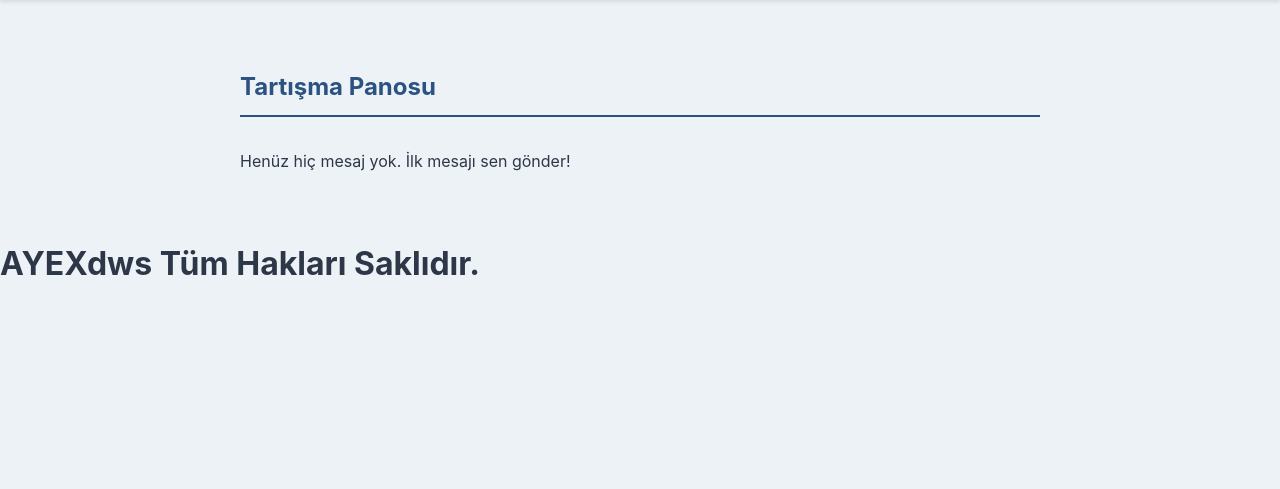
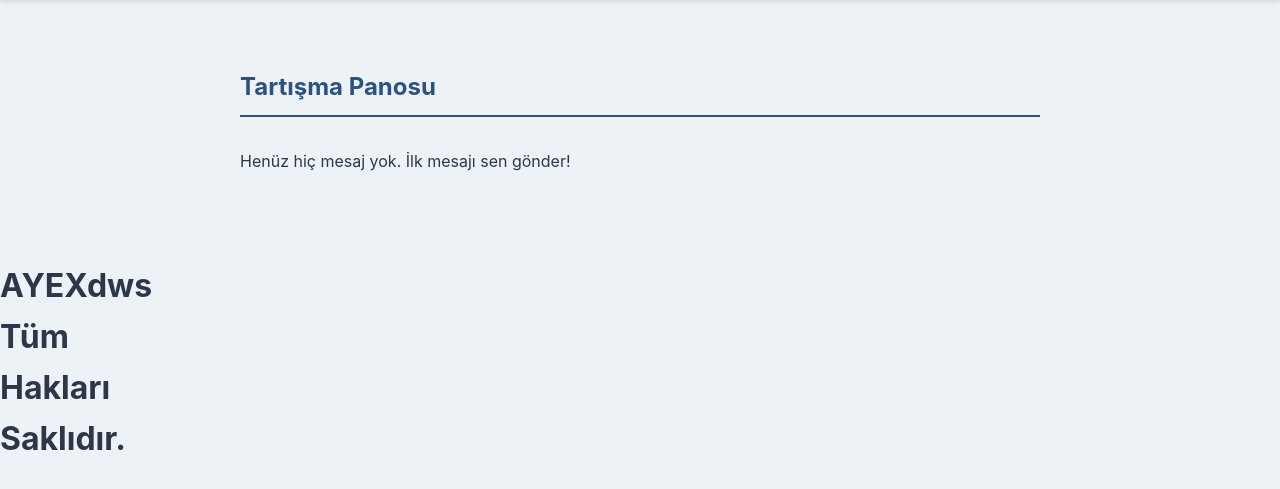
Before and after one commit to AYEXdws/yeniden-basla, a Flask app: page / in a window 1280 px wide. Shown: the part 70-559 px from the top of the page. Run offline with Flask 3, Linux system fonts and the light colour scheme; data that the repository does not hold is empty; some libraries are stand-ins or nearby versions.

Commit message:
Update style.css

```diff
--- a/static/style.css
+++ b/static/style.css
@@ -201,5 +201,7 @@ button[type="submit"]:hover { background-color: #1a202c; }
 .tümhaklar
 {
     font-family: -apple-system, BlinkMacSystemFont, "Segoe UI", Roboto, "Helvetica Neue", Arial, sans-serif;
-
+    width: 2rem;
+    height: 0.25rem;
+    position: absolute;
 }
```
